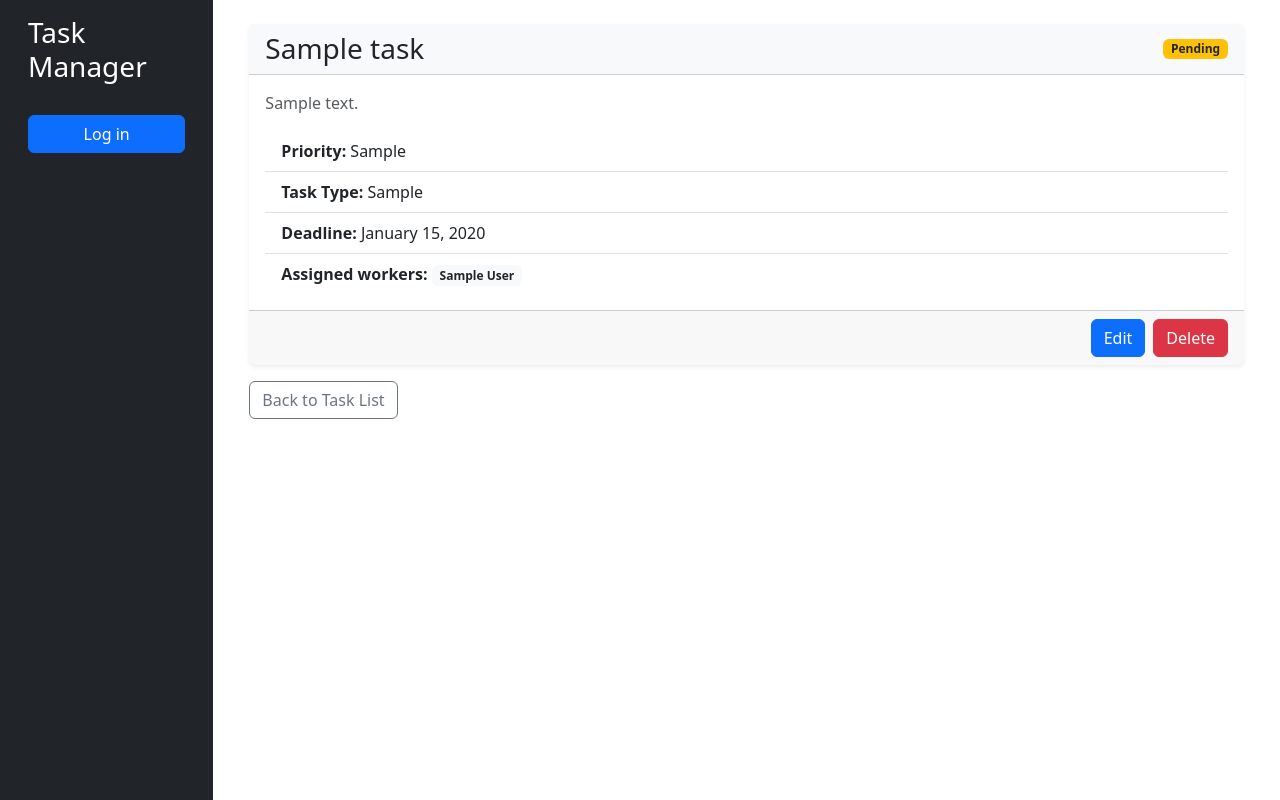
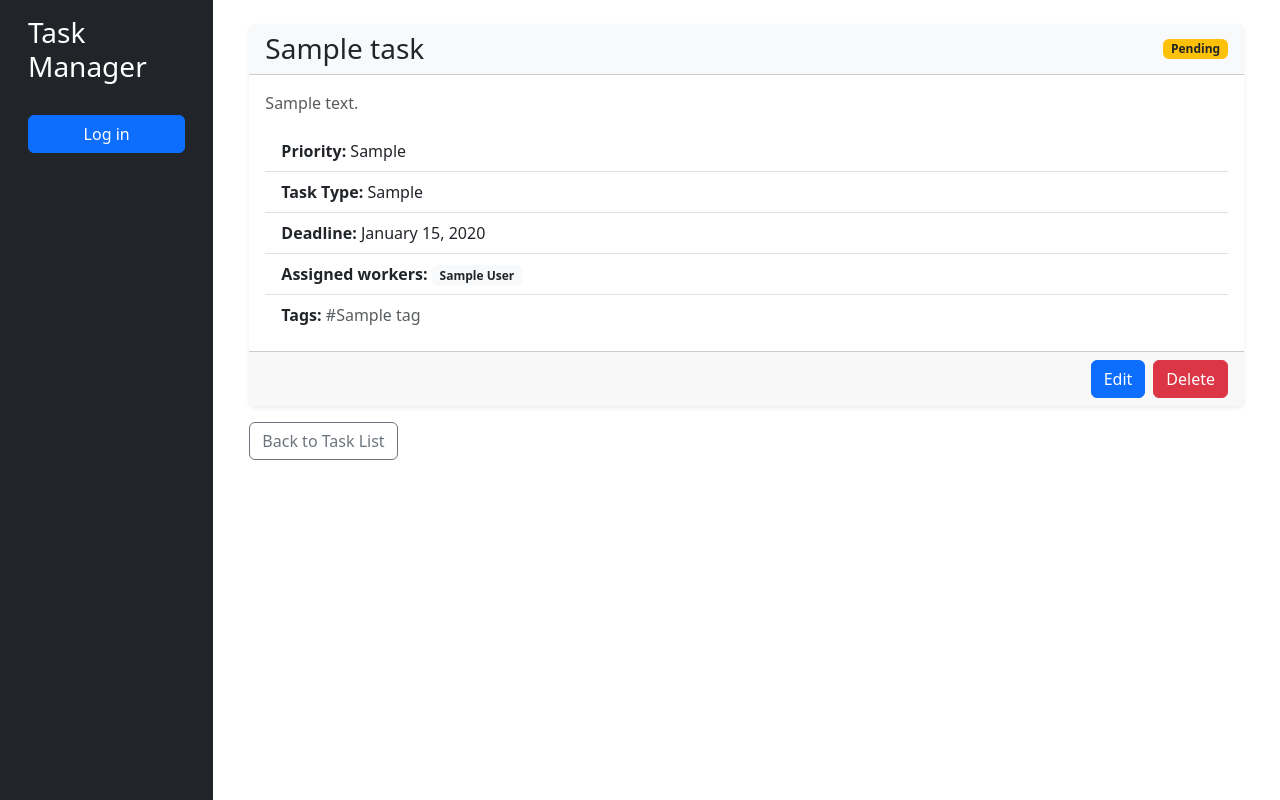
Before and after one commit to omerlenko/it-task-manager, a Django app: template templates/task_manager/task_detail.html in a window 1280 px wide. Run offline with Django 5.2, Linux system fonts and the light colour scheme; the template is opened without the code that fills it: most values are stand-ins (such as "Sample title", 1, 10 or a date in 2020).

Commit message:
add tags to task detail page

```diff
--- a/templates/task_manager/task_detail.html
+++ b/templates/task_manager/task_detail.html
@@ -24,6 +24,17 @@
               <span class="text-muted">No one assigned yet!</span>
             {% endfor %}
           </li>
+          <li class="list-group-item">
+            <strong>Tags:</strong>
+            {% if task.tags %}
+              {% for tag in task.tags.all %}
+                <span class="text-muted">#{{ tag.name }}{% if not forloop.last %}, {% endif %}</span>
+              {% endfor %}
+            {% else %}
+              <span>No tags.</span>
+            {% endif %}
+          </li>
+
         </ul>
       </div>
       <div class="card-footer d-flex justify-content-end gap-2">
```
